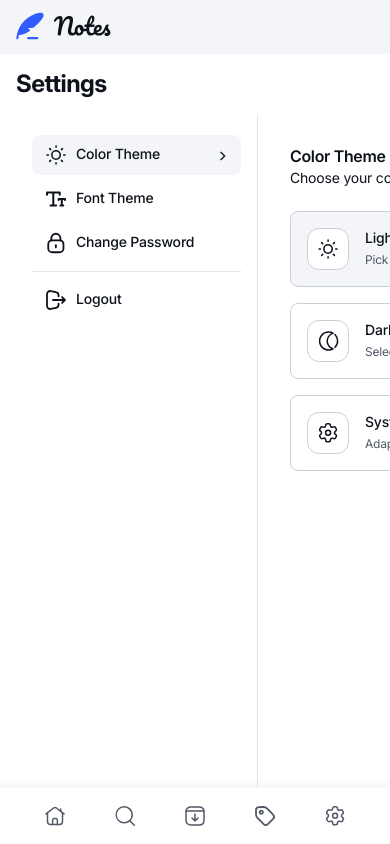
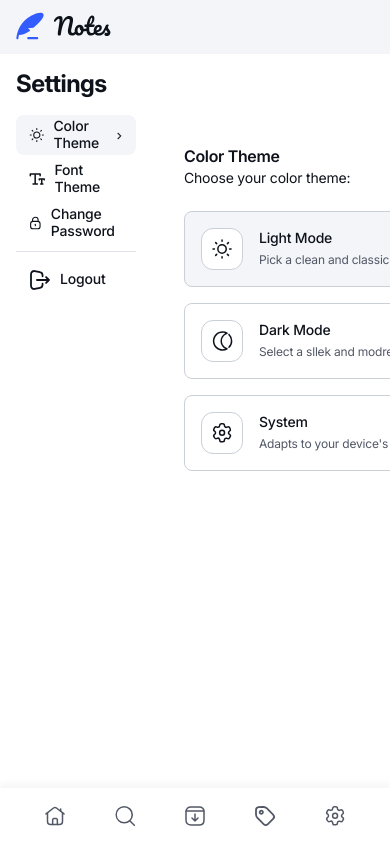
Before and after one commit to hyunwleeee/note-taking-web-app, a React (Vite) app: page /settings/color-theme in a window 390 px wide. Built offline with nearby package versions, Linux system fonts and the light colour scheme.

Commit message:
feat: SettingsMenu component [mobile, tablet]

```diff
--- a/src/components/ui/layout/PageLayout.jsx
+++ b/src/components/ui/layout/PageLayout.jsx
@@ -16,7 +16,7 @@ function PageLayout() {
     <PageConatiner>
       {isLaptop && <Navigation />}
       <FlexBox j="start" a="stretch" d="column" style={{ width: '100%', height: '100%' }}>
-        <PageHeader isLaptop={isLaptop} />
+        <PageHeader isLaptop={isLaptop}/>
         <FlexBox j="start" a="stretch" d="row" style={{ width: '100%', height: '100%' }}>
           <Menulist />
           {outlet}
--- a/src/components/ui/side_bar/SettingMenu.jsx
+++ b/src/components/ui/side_bar/SettingMenu.jsx
@@ -12,7 +12,7 @@ function SettingMenu() {
             <MenuItem key={idx} iconType={menu.icon} name={menu.name} path={menu.path} />
           ))}
         </ul>
-        <ul>
+        <ul className='bottom_list'>
           <MenuItem
             iconType={LOGOUT_MENU_DATA.icon}
             name={LOGOUT_MENU_DATA.name}
@@ -27,11 +27,9 @@ function SettingMenu() {
 export default SettingMenu;
 
 const SettingContainer = styled.div`
-  min-width: 258px;
+  width: 100%;
   height: 100%;
-  padding: ${({ theme }) => `${theme.spacing[250]} ${theme.spacing[200]} 0 ${theme.spacing[400]}`};
-  border-right: 1px solid var(--theme-divider2-color);
-
+  padding: ${({ theme }) => `0 ${theme.spacing[200]}`};
   .logo_wrapper {
     height: 52px;
     display: flex;
@@ -51,4 +49,18 @@ const SettingContainer = styled.div`
     border-bottom: 1px solid var(--theme-divider2-color);
     margin-bottom: ${({ theme }) => theme.spacing[100]};
   }
+
+  ${({ theme }) => theme.media.tablet`
+    height: calc(100% - 74px);
+    padding: ${({ theme }) => `0 ${theme.spacing[400]}`};
+  `}
+
+  ${({ theme }) => theme.media.laptop`
+    width: 290px;
+    height: calc(100% - 80px);
+    border-right: 1px solid var(--theme-divider2-color);
+    padding: ${({ theme }) =>
+        `${theme.spacing[250]} ${theme.spacing[200]} ${theme.spacing[200]} ${theme.spacing[400]}`};
+
+  `}
 `;
```
